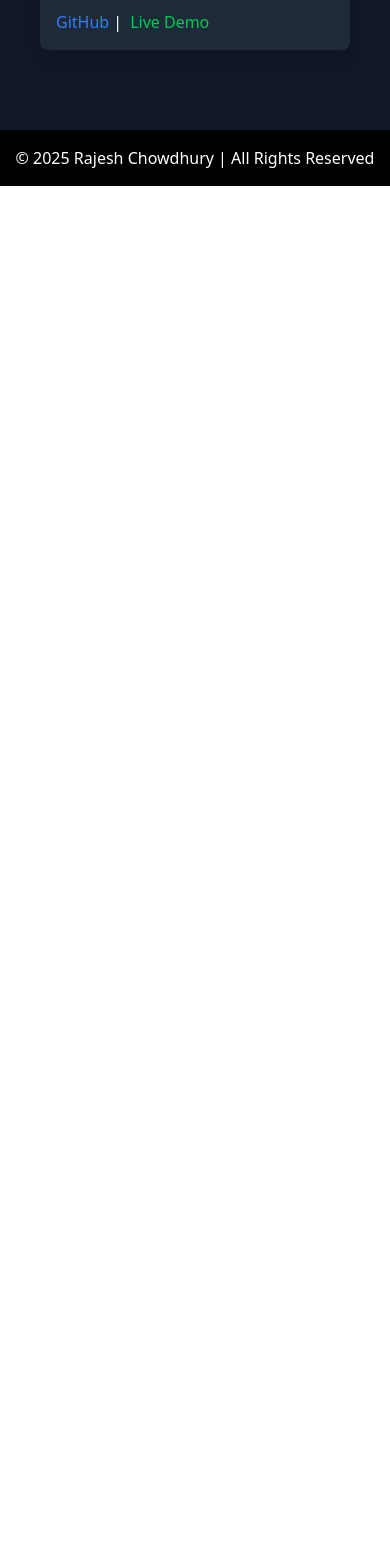
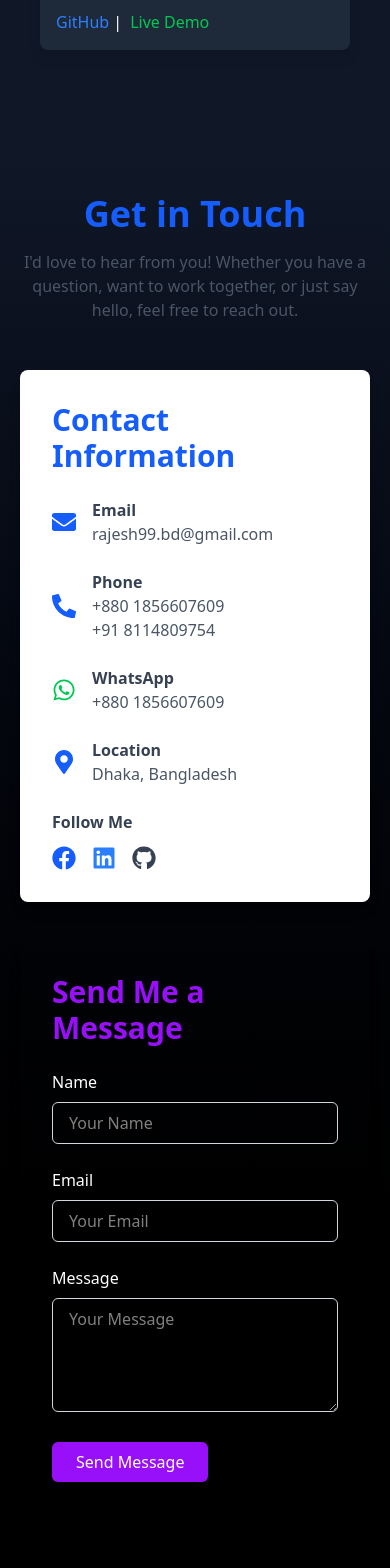
Before and after one commit to rajeshbd99/rajesh-portfolio-website, a React (Vite) app: page / in a window 390 px wide. Shown: the part 6220-7788 px from the top of the page. Before the commit the page ends 6406 px from the top, so only its background shows below. Built offline with nearby package versions, Linux system fonts and the light colour scheme.

Commit message:
feat: add Contact component with form and toast notifications

```diff
--- a/package.json
+++ b/package.json
@@ -14,6 +14,7 @@
     "framer-motion": "^12.1.0",
     "react": "^18.3.1",
     "react-dom": "^18.3.1",
+    "react-hot-toast": "^2.5.1",
     "react-icons": "^5.4.0",
     "react-scroll": "^1.9.0",
     "react-simple-typewriter": "^5.0.1",
--- a/src/App.jsx
+++ b/src/App.jsx
@@ -4,6 +4,7 @@ import Projects from "./components/Projects";
 import Footer from "./components/Footer";
 import AboutMe from "./components/AboutMe";
 import Skills from "./components/Skills";
+import Contact from "./components/Contact";
 
 const App = () => {
   return (
@@ -13,6 +14,7 @@ const App = () => {
       <AboutMe />
       <Skills />
       <Projects />
+      <Contact />
       <Footer />
     </div>
   );
--- a/src/components/Contact.jsx
+++ b/src/components/Contact.jsx
@@ -0,0 +1,143 @@
+import { FaEnvelope, FaPhoneAlt, FaMapMarkerAlt, FaWhatsapp, FaFacebook, FaLinkedin, FaGithub } from "react-icons/fa";
+import toast, { Toaster } from "react-hot-toast";
+
+const Contact = () => {
+    const handleSubmit = (e) => {
+        e.preventDefault();
+        toast.success("Message sent successfully!");
+    };
+
+    return (
+        <section id="contact" className="bg-gradient-to-b from-gray-900 to-black py-16 px-5">
+            <Toaster position="top-center" reverseOrder={false} />
+            <div className="max-w-7xl mx-auto">
+                <div className="text-center mb-12">
+                    <h2 className="text-4xl font-bold text-blue-600">Get in Touch</h2>
+                    <p className="text-gray-600 mt-4">
+                        I&apos;d love to hear from you! Whether you have a question, want to work together, or just say hello, feel free to reach out.
+                    </p>
+                </div>
+                <div className="grid grid-cols-1 md:grid-cols-2 gap-10">
+                    {/* Contact Information */}
+                    <div className="bg-white shadow-lg p-8 rounded-lg">
+                        <h3 className="text-3xl font-bold text-blue-600 mb-6">Contact Information</h3>
+                        <div className="space-y-6">
+                            {/* Email */}
+                            <div className="flex items-center">
+                                <FaEnvelope className="text-blue-600 text-2xl mr-4" />
+                                <div>
+                                    <h4 className="font-semibold text-gray-700">Email</h4>
+                                    <p className="text-gray-600">rajesh99.bd@gmail.com</p>
+                                </div>
+                            </div>
+
+                            {/* Phone */}
+                            <div className="flex items-center">
+                                <FaPhoneAlt className="text-blue-600 text-2xl mr-4" />
+                                <div>
+                                    <h4 className="font-semibold text-gray-700">Phone</h4>
+                                    <p className="text-gray-600">+880 1856607609</p>
+                                    <p className="text-gray-600">+91 8114809754</p>
+                                </div>
+                            </div>
+
+                            {/* WhatsApp */}
+                            <div className="flex items-center">
+                                <FaWhatsapp className="text-green-500 text-2xl mr-4" />
+                                <div>
+                                    <h4 className="font-semibold text-gray-700">WhatsApp</h4>
+                                    <p className="text-gray-600">+880 1856607609</p>
+                                </div>
+                            </div>
+
+                            {/* Location */}
+                            <div className="flex items-center">
+                                <FaMapMarkerAlt className="text-blue-600 text-2xl mr-4" />
+                                <div>
+                                    <h4 className="font-semibold text-gray-700">Location</h4>
+                                    <p className="text-gray-600">Dhaka, Bangladesh</p>
+                                </div>
+                            </div>
+
+                            {/* Social Links */}
+                            <div className="space-y-3">
+                                <h4 className="font-semibold text-gray-700">Follow Me</h4>
+                                <div className="flex space-x-4">
+                                    <a
+                                        href="https://facebook.com/rajesh2441139"
+                                        target="_blank"
+                                        rel="noopener noreferrer"
+                                        className="text-blue-600 hover:text-blue-700 text-2xl transition"
+                                    >
+                                        <FaFacebook />
+                                    </a>
+                                    <a
+                                        href="https://linkedin.com/in/rajesh-chowdhury-361360224"
+                                        target="_blank"
+                                        rel="noopener noreferrer"
+                                        className="text-blue-500 hover:text-blue-600 text-2xl transition"
+                                    >
+                                        <FaLinkedin />
+                                    </a>
+                                    <a
+                                        href="https://github.com/rajeshbd99"
+                                        target="_blank"
+                                        rel="noopener noreferrer"
+                                        className="text-gray-700 hover:text-black text-2xl transition"
+                                    >
+                                        <FaGithub />
+                                    </a>
+                                </div>
+                            </div>
+                        </div>
+                    </div>
+
+                    {/* Contact Form */}
+                    <div className=" shadow-lg p-8 rounded-lg">
+                        <h3 className="text-3xl font-bold text-purple-600 mb-6">Send Me a Message</h3>
+                        <form action="#" className="space-y-6" onSubmit={handleSubmit}>
+                            {/* Name */}
+                            <div>
+                                <label className="block text-white mb-2 font-medium">Name</label>
+                                <input
+                                    type="text"
+                                    className="w-full border text-white border-gray-300 rounded-md px-4 py-2 focus:outline-none focus:ring-2 focus:ring-purple-600"
+                                    placeholder="Your Name"
+                                    required
+                                />
+                            </div>
+                            {/* Email */}
+                            <div>
+                                <label className="block text-white mb-2 font-medium">Email</label>
+                                <input
+                                    type="email"
+                                    className="w-full border  text-white border-gray-300 rounded-md px-4 py-2 focus:outline-none focus:ring-2 focus:ring-purple-600"
+                                    placeholder="Your Email"
+                                    required
+                                />
+                            </div>
+                            {/* Message */}
+                            <div>
+                                <label className="block text-white mb-2 font-medium">Message</label>
+                                <textarea
+                                    className="w-full border text-white border-gray-300 rounded-md px-4 py-2 focus:outline-none focus:ring-2 focus:ring-purple-600"
+                                    rows="4"
+                                    placeholder="Your Message"
+                                    required
+                                ></textarea>
+                            </div>
+                            <button
+                                type="submit"
+                                className="bg-purple-600 text-white px-6 py-2 rounded-md hover:bg-purple-700 transition"
+                            >
+                                Send Message
+                            </button>
+                        </form>
+                    </div>
+                </div>
+            </div>
+        </section>
+    );
+};
+
+export default Contact;
--- a/src/components/Navbar.jsx
+++ b/src/components/Navbar.jsx
@@ -13,7 +13,7 @@ const Navbar = () => {
           {nav ? <FaTimes size={30} /> : <FaBars size={30} />}
         </div>
         <ul className="hidden md:flex space-x-6">
-          {["Home", "About", "Skills", "Projects", "Contact", "Resume"].map((item) => (
+          {["Home", "About", "Skills", "Projects","Resume", "Contact"].map((item) => (
             <li key={item} className="cursor-pointer hover:text-blue-500">
               <Link to={item.toLowerCase()} smooth duration={500}>{item}</Link>
             </li>
```
Also changed, not shown: 1 other file (tests, documents, lock files or other folders).
